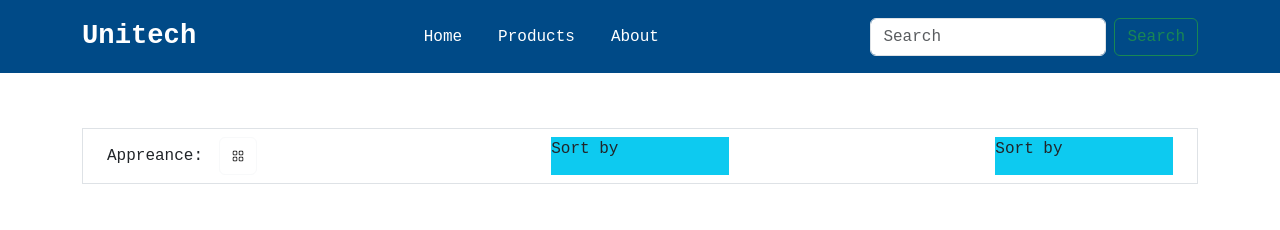
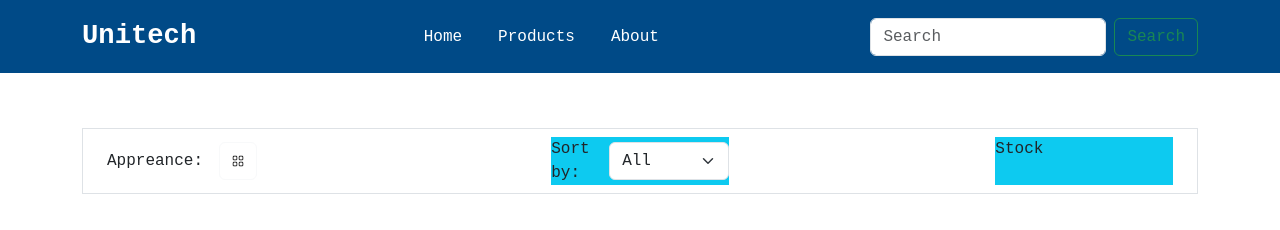
Before and after one commit to mochfarrel06/ecommerce-products, a React (Vite) app: page /products in a window 1280 px wide. Shown: the top 230 px of the page. Built offline with nearby package versions, Linux system fonts and the light colour scheme.

Commit message:
add sort product

```diff
--- a/src/pages/products/index.jsx
+++ b/src/pages/products/index.jsx
@@ -1,18 +1,64 @@
-import React, {useState} from "react";
+import React, {useState, useEffect} from "react";
 import {Button, Col, Container, Row} from "react-bootstrap";
 import Card from "react-bootstrap/Card";
 import products from "../../utils/data.json";
 import {StarFill, List, Grid} from "react-bootstrap-icons";
 import {Link} from "react-router-dom";
 import Form from "react-bootstrap/Form";
-import Stack from "react-bootstrap/Stack";
 
 function ProductPage() {
   const [toggleView, setToggleView] = useState(true);
+  const [sortOrder, setSortOrder] = useState("asc");
+  const [sortedProducts, setSortedProducts] = useState([]);
+  const [filterOption, setFilterOption] = useState("all");
 
   const handleToggleView = () => {
     setToggleView(!toggleView);
   };
+
+  const handleSortAndFilter = (e) => {
+    const selectedValue = e.target.value;
+
+    if (selectedValue.startsWith("sort")) {
+      // Pengguna memilih opsi pengurutan
+      setSortOrder(selectedValue.split("_")[1]);
+    } else if (selectedValue.startsWith("filter")) {
+      // Pengguna memilih opsi filter
+      setFilterOption(selectedValue.split("_")[1]);
+    }
+  };
+
+  useEffect(() => {
+    const sortProducts = (array, order) => {
+      return array.slice().sort((a, b) => {
+        const nameA = a.name.toUpperCase();
+        const nameB = b.name.toUpperCase();
+
+        if (order === "asc") {
+          return nameA.localeCompare(nameB);
+        } else {
+          return nameB.localeCompare(nameA);
+        }
+      });
+    };
+
+    const filterProducts = (array, filter) => {
+      if (filter === "all") {
+        return array;
+      } else if (filter === "max") {
+        return array.slice().sort((a, b) => b.stock - a.stock);
+      } else {
+        return array.slice().sort((a, b) => a.stock - b.stock);
+      }
+    };
+
+    const filteredAndSortedProducts = filterProducts(
+      sortProducts([...products.data], sortOrder),
+      filterOption
+    );
+
+    setSortedProducts(filteredAndSortedProducts);
+  }, [sortOrder, filterOption]);
 
   return (
     <div className="products-app">
@@ -31,20 +77,22 @@ function ProductPage() {
               )}
             </Button>
           </Col>
-          <Col md={2} className="bg-info">
-            Sort by
+          <Col md={2} className="bg-info d-flex align-items-center gap-3">
+            Sort by:
+            <Form.Select
+              aria-label="Sort and Filter"
+              onChange={handleSortAndFilter}
+            >
+              <option value="filter_all">All</option>
+              <option value="sort_asc">A - Z</option>
+              <option value="sort_desc">Z - A</option>
+              <option value="filter_max">Stock (Max)</option>
+              <option value="filter_min">Stock (Min)</option>
+            </Form.Select>
           </Col>
           <Col md={2} className="bg-info">
-            Sort by
+            Stock
           </Col>
-          {/* <Col>
-            <Form.Select aria-label="Default select example">
-              <option>Open this select menu</option>
-              <option value="1">One</option>
-              <option value="2">Two</option>
-              <option value="3">Three</option>
-            </Form.Select>
-          </Col> */}
         </Row>
         {/* <Row>
           {products.data.map((datas, i) => (
@@ -89,7 +137,7 @@ function ProductPage() {
           ))}
         </Row> */}
         <Row className="overflow-hidden products-container">
-          {products.data.map((datas, i) => (
+          {sortedProducts.map((datas, i) => (
             <Col key={i} md={toggleView ? 2 : 12} className="">
               {toggleView ? (
                 <Card className="">
```
